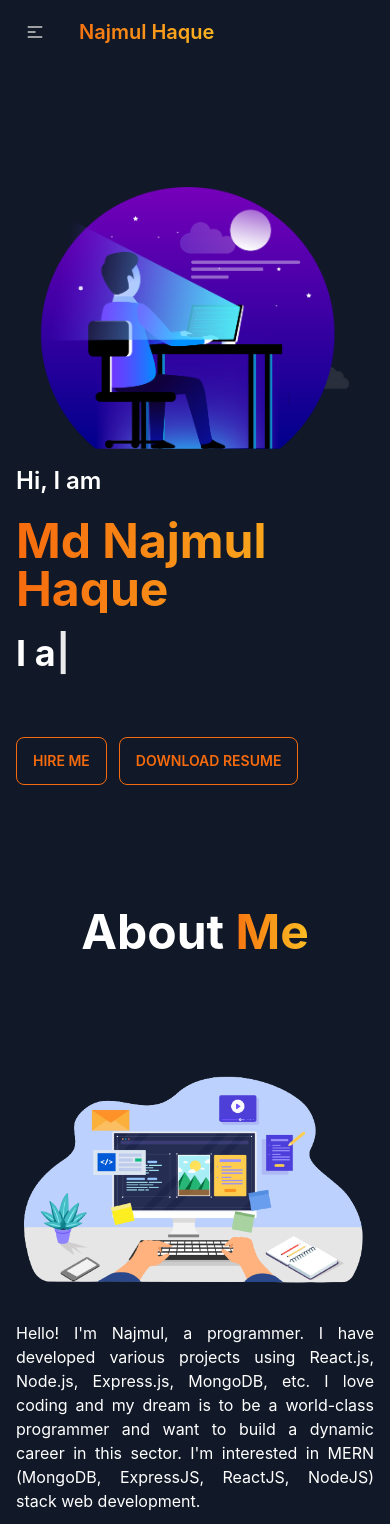
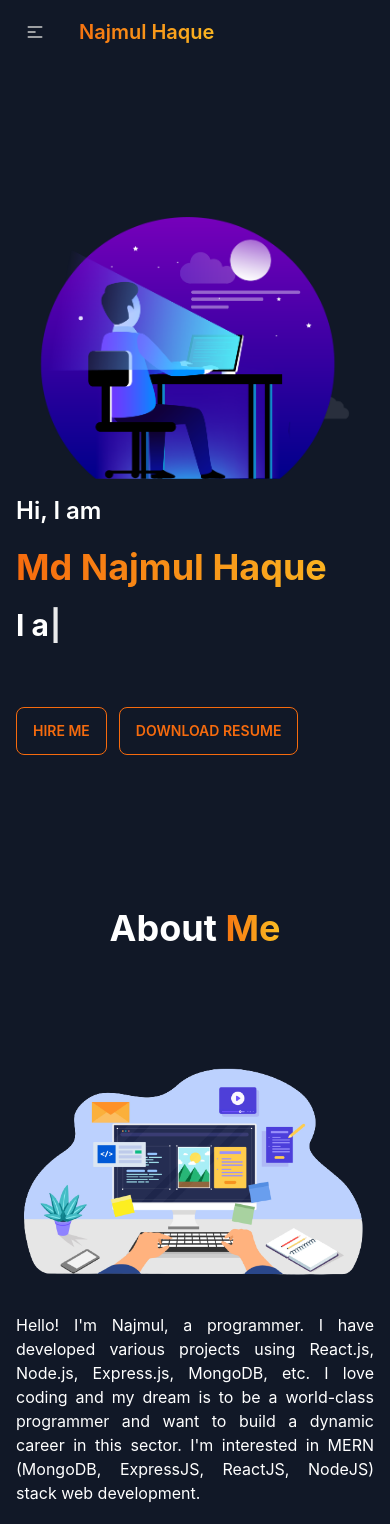
Before and after one commit to md-najmul-haque/portfolio, a React (Create React App) app: page / in a window 390 px wide. Shown: the top 1524 px of the page. Built offline with nearby package versions, Linux system fonts and the light colour scheme; no server answers.

Commit message:
Mobile responsive issue fixed

```diff
--- a/src/Pages/Home/About/About.js
+++ b/src/Pages/Home/About/About.js
@@ -4,7 +4,7 @@ import coding1 from '../../../assets/banner/coding1.png'
 const About = () => {
     return (
         <div id='about'>
-            <h1 className='text-5xl text-center font-bold '><span className='text-white'>About</span><span className='text-transparent bg-clip-text bg-gradient-to-r from-primary to-accent'> Me</span></h1>
+            <h1 className='text-4xl lg:text-5xl text-center font-bold '><span className='text-white'>About</span><span className='text-transparent bg-clip-text bg-gradient-to-r from-primary to-accent'> Me</span></h1>
             <div className="hero min-h-fit text-white">
                 <div className="hero-content flex-col lg:flex-row my-20">
                     <div data-aos="fade-right" data-aos-duration="1500" className='flex-1'>
--- a/src/Pages/Home/Banner/Banner.js
+++ b/src/Pages/Home/Banner/Banner.js
@@ -14,11 +14,11 @@ const Banner = () => {
 
                 <div className='flex-1 w-full'>
                     <h3 className="text-2xl font-semibold">Hi, I am</h3>
-                    <h1 className="text-5xl font-bold text-transparent bg-clip-text bg-gradient-to-r from-primary to-accent my-5">Md Najmul Haque</h1>
-                    <h2 className="text-4xl font-bold my-5">
+                    <h1 className="text-4xl lg:text-5xl font-bold text-transparent bg-clip-text bg-gradient-to-r from-primary to-accent my-5">Md Najmul Haque</h1>
+                    <h2 className="text-3xl lg:text-4xl font-bold my-5">
                         <Typewriter
                             options={{
-                                strings: ['I am a Tech Lover', 'I am a Programmer', 'I am a web Developer'],
+                                strings: ['I am a Tech Lover', 'I am a Programmer', 'I am a Web Developer'],
                                 autoStart: true,
                                 loop: true,
                             }}
--- a/src/Pages/Home/Blogs/Blogs.js
+++ b/src/Pages/Home/Blogs/Blogs.js
@@ -2,7 +2,7 @@ import React from 'react';
 
 const Blogs = () => {
     return (
-        <div>
+        <div className='text-white'>
             <h1 className='text-5xl text-center font-bold mb-5'>My <span>Blogs</span></h1>
             <p className='text-2xl text-center'>Coming soon</p>
         </div>
--- a/src/Pages/Home/Contact/Contact.js
+++ b/src/Pages/Home/Contact/Contact.js
@@ -28,7 +28,7 @@ const Contact = () => {
     return (
 
         <div id='contact'>
-            <h2 className="text-5xl text-center font-bold mb-7"><span className='text-white'>Get in</span> <span className='text-transparent bg-clip-text bg-gradient-to-r from-primary to-accent'>Touch</span></h2>
+            <h2 className="text-4xl lg:text-5xl text-center font-bold mb-7"><span className='text-white'>Get in</span> <span className='text-transparent bg-clip-text bg-gradient-to-r from-primary to-accent'>Touch</span></h2>
 
             <div className="flex flex-col lg:flex-row jus items-center min-h-fit text-white" >
                 <div data-aos="zoom-in-right" data-aos-duration="1500" className="flex-1 card w-96 text-primary-content">
--- a/src/Pages/Home/Projects/Projects.js
+++ b/src/Pages/Home/Projects/Projects.js
@@ -13,7 +13,7 @@ const Projects = () => {
 
     return (
         <div id='projects'>
-            <h1 className='text-5xl text-center  font-bold mb-10 mt-5'> <span className='text-white'>My recent</span> <span className='text-transparent bg-clip-text bg-gradient-to-r from-primary to-accent'>Projects</span></h1>
+            <h1 className='text-4xl lg:text-5xl text-center  font-bold mb-10 mt-5'> <span className='text-white'>My recent</span> <span className='text-transparent bg-clip-text bg-gradient-to-r from-primary to-accent'>Projects</span></h1>
 
             <div className='grid grid-cols-1 md:grid-cols-2 lg:grid-cols-3 gap-5'>
                 {
--- a/src/Pages/Home/Skills/Skills.js
+++ b/src/Pages/Home/Skills/Skills.js
@@ -23,7 +23,7 @@ const Skills = () => {
     return (
 
         <div className='py-10 '>
-            <h2 className='text-5xl text-center font-bold mb-5'><span className='text-white'>My</span> <span className='text-transparent bg-clip-text bg-gradient-to-r from-primary to-accent'>Skills</span></h2>
+            <h2 className='text-4xl lg:text-5xl text-center font-bold mb-5'><span className='text-white'>My</span> <span className='text-transparent bg-clip-text bg-gradient-to-r from-primary to-accent'>Skills</span></h2>
             <div data-aos="fade-up" data-aos-duration="1500" className='grid grid-cols-1 md:grid-cols-2 lg:grid-cols-3 xl:grid-cols-4 gap-5 p-12 text-white'>
                 {skills.map(skill => (
                     <ProgressBar key={skill.id} skill={skill} />
```
